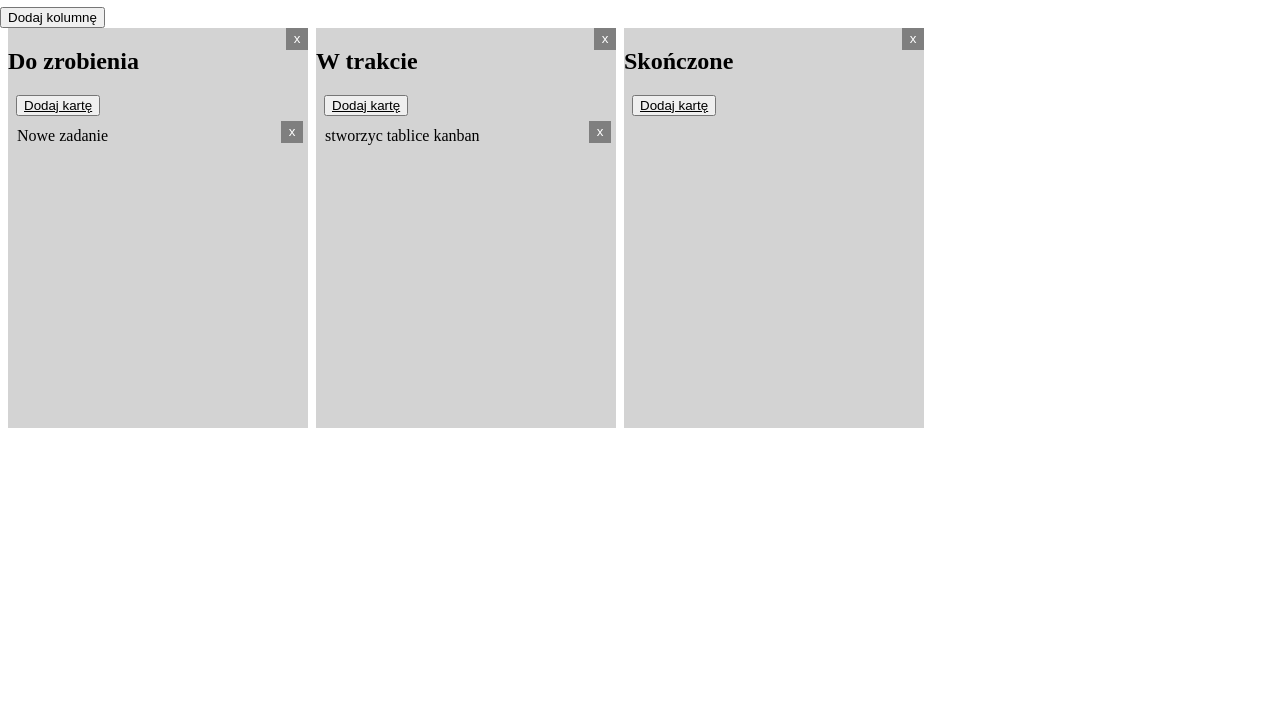
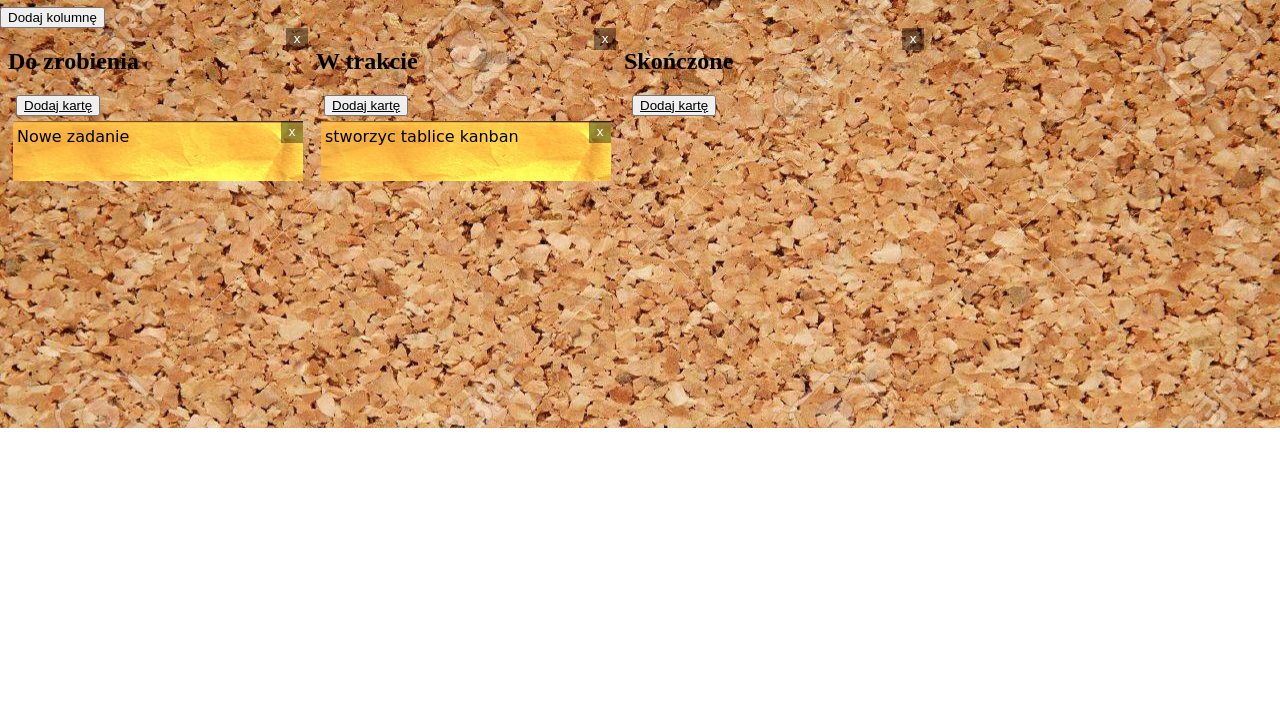
Before and after one commit to mkw98/Ajax-API_16_7, a plain HTML site: page index.html in a window 1280 px wide. Shown: the part 73-800 px from the top of the page. Drawn offline with nearby package versions, Linux system fonts and the light colour scheme.

Commit message:
Update style.css

```diff
--- a/style.css
+++ b/style.css
@@ -15,6 +15,9 @@ body {margin: 0;}
   color: white;
 }
 /* BOARD */
+.board {
+  background-image: url('cork.jpg');
+}
 .board h1 {
   margin-left: 8px;
 }
@@ -30,7 +33,7 @@ body {margin: 0;}
   order: 1;
   min-width: 300px;
   min-height: 50vh;
-  background-color: lightgrey;
+
   margin-left: 8px;
   list-style: none;
   position: relative;
@@ -44,6 +47,11 @@ body {margin: 0;}
 
 /* STYLE KARTY */
 .card {
+  background-image: url('yellow.jpg');
+	/* background-color: yellow; */
+	list-style-type: none;
+	font-family: 'Indie Flower', cursive;
+	justify-content: center;
   box-sizing: border-box;
   display: block;
   height: 60px;
```
